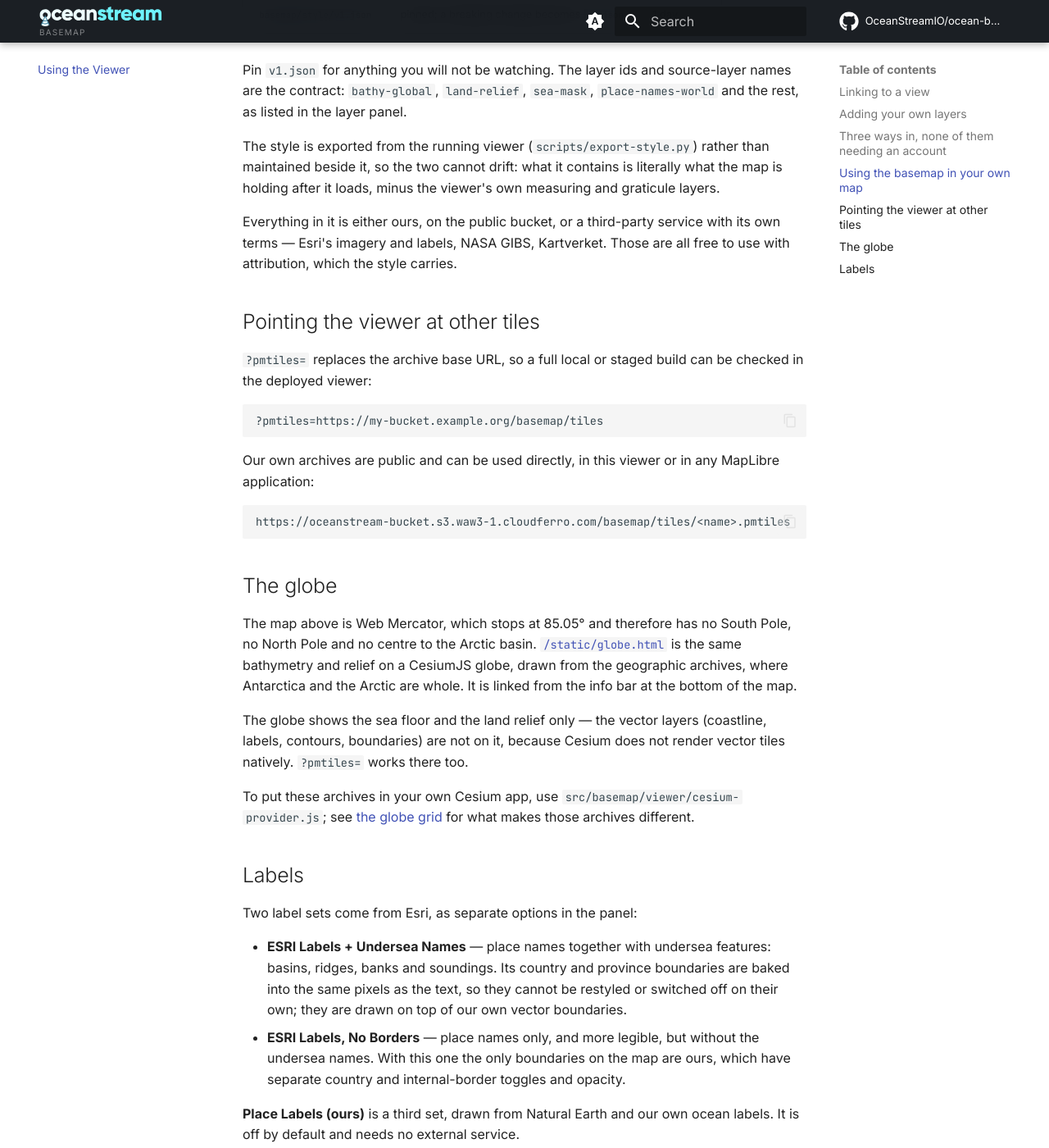
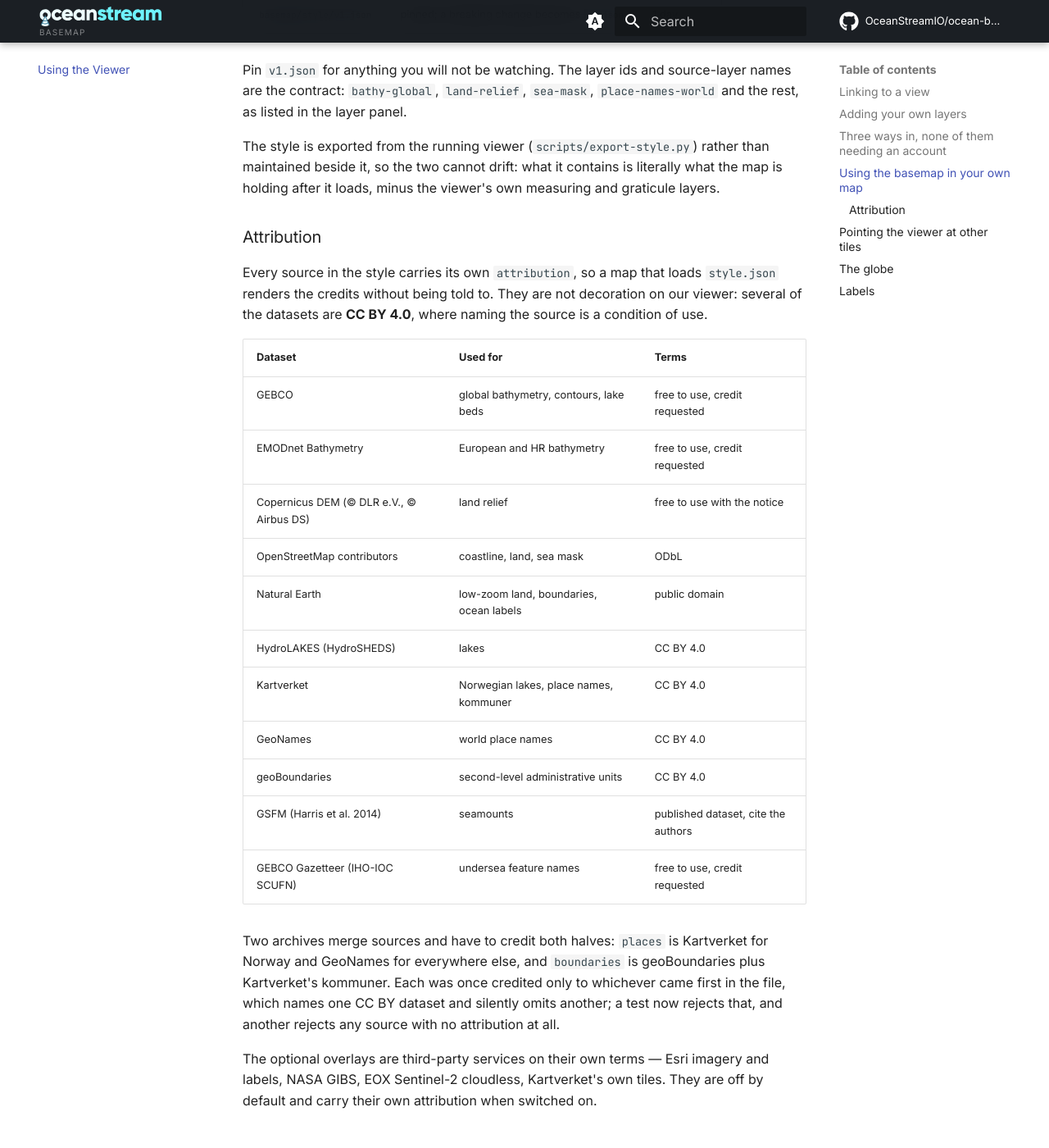
Before and after one commit to OceanStreamIO/ocean-basemap, an MkDocs documentation site: the page built from docs/viewer.md, in a window 1280 px wide and 1400 px high, scrolled down 2495 px. Shown: the whole window at 82% size. Built offline with MkDocs 1.6.1 and Material for MkDocs 9.7.7, drawn with Linux system fonts in a browser that asks for light colours; comment, search, counter and statistics services are not loaded.

Commit message:
docs: the CDN viewer URL, and who the map credits
CloudFront fronts the whole basemap/ prefix, so the viewer's own files
come through it too: page and tiles from the same edge, nothing of ours
in the path. That URL was not written down anywhere.

Adds the attribution table to the viewer page -- which dataset is used
for what, and on what terms -- since four of them are CC BY 4.0 and
naming them is a condition of use rather than a courtesy.

Co-Authored-By: Claude Opus 5 <noreply@anthropic.com>

```diff
--- a/docs/viewer.md
+++ b/docs/viewer.md
@@ -108,9 +108,35 @@ The style is exported from the running viewer (`scripts/export-style.py`) rather
 maintained beside it, so the two cannot drift: what it contains is literally what the map
 is holding after it loads, minus the viewer's own measuring and graticule layers.
 
-Everything in it is either ours, on the public bucket, or a third-party service with its
-own terms — Esri's imagery and labels, NASA GIBS, Kartverket. Those are all free to use
-with attribution, which the style carries.
+### Attribution
+
+Every source in the style carries its own `attribution`, so a map that loads `style.json`
+renders the credits without being told to. They are not decoration on our viewer: several
+of the datasets are **CC BY 4.0**, where naming the source is a condition of use.
+
+| Dataset | Used for | Terms |
+|---|---|---|
+| GEBCO | global bathymetry, contours, lake beds | free to use, credit requested |
+| EMODnet Bathymetry | European and HR bathymetry | free to use, credit requested |
+| Copernicus DEM (© DLR e.V., © Airbus DS) | land relief | free to use with the notice |
+| OpenStreetMap contributors | coastline, land, sea mask | ODbL |
+| Natural Earth | low-zoom land, boundaries, ocean labels | public domain |
+| HydroLAKES (HydroSHEDS) | lakes | CC BY 4.0 |
+| Kartverket | Norwegian lakes, place names, kommuner | CC BY 4.0 |
+| GeoNames | world place names | CC BY 4.0 |
+| geoBoundaries | second-level administrative units | CC BY 4.0 |
+| GSFM (Harris et al. 2014) | seamounts | published dataset, cite the authors |
+| GEBCO Gazetteer (IHO-IOC SCUFN) | undersea feature names | free to use, credit requested |
+
+Two archives merge sources and have to credit both halves: `places` is Kartverket for
+Norway and GeoNames for everywhere else, and `boundaries` is geoBoundaries plus
+Kartverket's kommuner. Each was once credited only to whichever came first in the file,
+which names one CC BY dataset and silently omits another; a test now rejects that, and
+another rejects any source with no attribution at all.
+
+The optional overlays are third-party services on their own terms — Esri imagery and
+labels, NASA GIBS, EOX Sentinel-2 cloudless, Kartverket's own tiles. They are off by
+default and carry their own attribution when switched on.
 
 ## Pointing the viewer at other tiles
 
```
Also changed, not shown: docs/publishing.md (+10 -3 lines).
